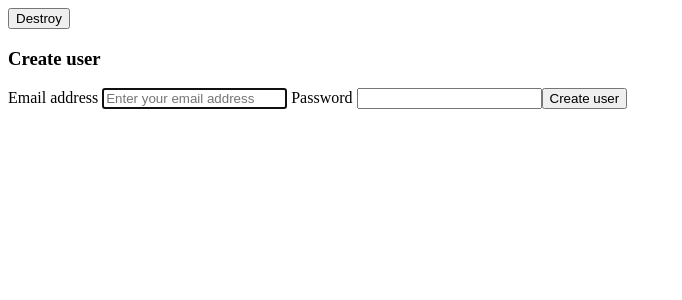
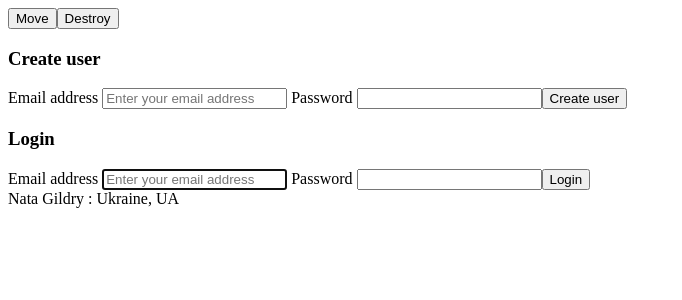
Before and after one commit to NataGildry/ANGULAR-learning, an Angular app: page / in a window 1280 px wide. Shown: the top 300 px of the page, without its empty margins (0-682 px from the left). Built offline with nearby package versions, Linux system fonts and the light colour scheme.

Commit message:
passing content to a dynamic template

```diff
--- a/src/app/app.component.html
+++ b/src/app/app.component.html
@@ -1,4 +1,6 @@
 <div>
+  <button (click)="moveComponent()">Move</button>
   <button (click)="destroyComponent()">Destroy</button>
   <div #entry></div>
+  <ng-template #tmpl let-name let-location="location">{{ name }} : {{ location }}</ng-template>
 </div>
--- a/src/app/app.component.ts
+++ b/src/app/app.component.ts
@@ -1,34 +1,57 @@
-import {AfterViewInit, Component, ComponentFactoryResolver, ComponentRef, ViewChild, ViewContainerRef} from '@angular/core';
-import {AuthFormComponent} from './auth-form/auth-form.component';
-import {User} from './auth-form/user';
+import {
+  AfterContentInit,
+  AfterViewInit,
+  Component,
+  ComponentFactoryResolver,
+  ComponentRef,
+  TemplateRef,
+  ViewChild,
+  ViewContainerRef
+} from '@angular/core';
+import { AuthFormComponent } from './auth-form/auth-form.component';
+import { User } from './auth-form/user';
 
 @Component({
   selector: 'app-root',
   templateUrl: './app.component.html',
   styleUrls: ['./app.component.css']
 })
-export class AppComponent implements AfterViewInit {
+export class AppComponent implements AfterViewInit, AfterContentInit {
   component: ComponentRef<AuthFormComponent>;
-  @ViewChild('entry', { read: ViewContainerRef }) entry: ViewContainerRef;
+  @ViewChild('tmpl') template: TemplateRef<any>;
+  @ViewChild('entry', {read: ViewContainerRef}) entry: ViewContainerRef;
 
-  constructor(
-    private resolver: ComponentFactoryResolver
-  ) {}
+  constructor( private resolver: ComponentFactoryResolver ) {}
 
-  ngAfterViewInit(): void {
+  ngAfterContentInit(): void {
     setTimeout(() => {
       const authFormFactory = this.resolver.resolveComponentFactory(AuthFormComponent);
-      this.component = this.entry.createComponent(authFormFactory);
+      this.entry.createComponent(authFormFactory);
+      this.component = this.entry.createComponent(authFormFactory, 0);
       this.component.instance.title = 'Create user';
       this.component.instance.submitted.subscribe(this.loginUser);
     });
   }
 
+  ngAfterViewInit(): void {
+    setTimeout(() => {
+    this.entry.createEmbeddedView(this.template, {
+      $implicit: 'Nata Gildry',
+      location: 'Ukraine, UA'
+    });
+  });
+  }
+
   loginUser(user: User): void {
     console.log('Login', user);
   }
+
   destroyComponent(): void {
     this.component.destroy();
   }
 
+  moveComponent(): void {
+    this.entry.move(this.component.hostView, 1);
+  }
+
 }
```
Also changed, not shown: 1 other file (tests, documents, lock files or other folders).
